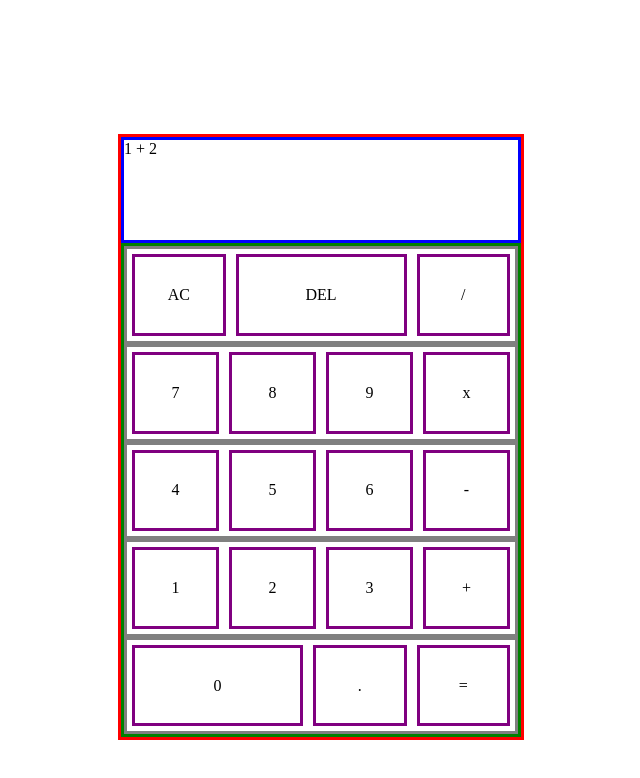
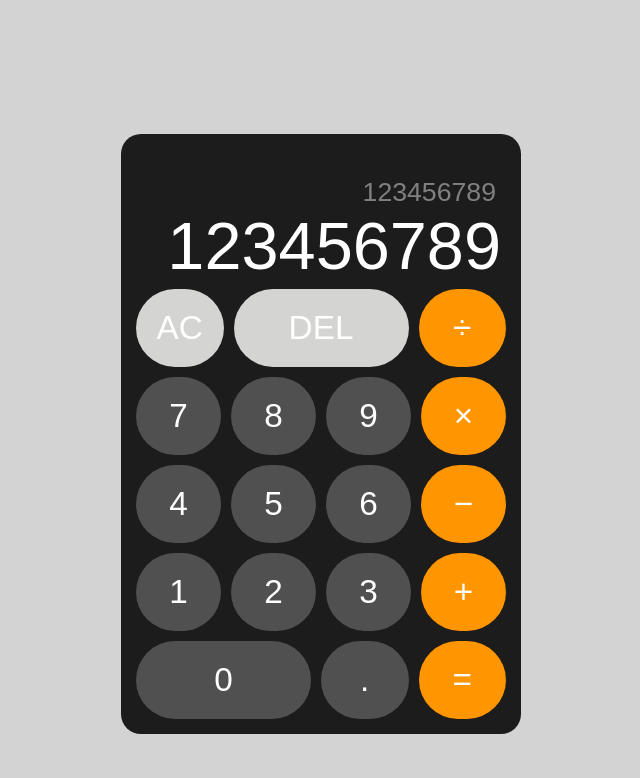
Before and after one commit to ikhwanhaqim24/calculator, a plain HTML site: page index.html in a window 1280 px wide. Shown: the whole page, without its empty margins (319-959 px from the left). Drawn offline with Linux system fonts and the light colour scheme.

Commit message:
Add button coloring and display placeholder

```diff
--- a/index.html
+++ b/index.html
@@ -9,35 +9,38 @@
 </head>
 <body>
     <div class="calculator ">
-        <div class="display">1 + 2</div>
+        <div class="display">
+            <div class="history">123456789</div>
+            <div class="current">123456789</div>
+        </div>
         <div class="keypad ">
             <ul class="row first">
-                <li class="button" id="ac">AC</li>
-                <li class="button" id="delete">DEL</li>
-                <li class="button" id="divide">/</li>
+                <li class="button grey" id="ac">AC</li>
+                <li class="button grey" id="delete">DEL</li>
+                <li class="button orange" id="divide">÷</li>
             </ul>
             <ul class="row second">
-                <li class="button" id="seven">7</li>
-                <li class="button" id="eight">8</li>
-                <li class="button" id="nine">9</li>
-                <li class="button" id="multiply">x</li>
+                <li class="button black" id="seven">7</li>
+                <li class="button black" id="eight">8</li>
+                <li class="button black" id="nine">9</li>
+                <li class="button orange" id="multiply">×</li>
             </ul>
             <ul class="row third">
-                <li class="button" id="four">4</li>
-                <li class="button" id="five">5</li>
-                <li class="button" id="six">6</li>
-                <li class="button" id="minus">-</li>
+                <li class="button black" id="four">4</li>
+                <li class="button black" id="five">5</li>
+                <li class="button black" id="six">6</li>
+                <li class="button orange" id="minus">−</li>
             </ul>
             <ul class="row fourth">
-                <li class="button" id="one">1</li>
-                <li class="button" id="two">2</li>
-                <li class="button" id="three">3</li>
-                <li class="button" id="plus">+</li>
+                <li class="button black" id="one">1</li>
+                <li class="button black" id="two">2</li>
+                <li class="button black" id="three">3</li>
+                <li class="button orange" id="plus">+</li>
             </ul>
             <ul class="row fifth">
-                <li class="button" id="zero">0</li>
-                <li class="button" id="point">.</li>
-                <li class="button" id="equals">=</li>
+                <li class="button black" id="zero">0</li>
+                <li class="button black" id="point">.</li>
+                <li class="button orange" id="equals">=</li>
             </ul>
         </div>
     </div>
--- a/style.css
+++ b/style.css
@@ -1,6 +1,8 @@
 body {
     display: flex;
     justify-content: center;
+    font-family: Arial, Helvetica, sans-serif;
+    background-color: lightgray;
 }
 
 .calculator {
@@ -9,20 +11,39 @@ body {
     display: flex;
     width: 400px;
     height: 600px;
-    border: solid red;
     margin: 10%;
+    box-sizing: border-box;
+    background-color: #1C1C1C;
+    border-radius: 20px;
 }
 
 .display {
-    border: solid blue;
-    height: 100px;
+    display: flex;
+    flex: 1;
+    flex-direction: column;
+    max-height: 25%;
+    color: white;
+    align-items: end;
+    justify-content: end;
+    margin: 0px 5px;
+    padding: 0px 15px;
+    font-size: 50pt;
+    max-width: 100%;
+}
+
+.display > .history {
+    font-size: 20pt;
+    color: grey;
+    margin: 0 5px;
 }
 
 .keypad {
     display: flex;
-    border: solid green;
+    /* border: solid green; */
     flex: 1 auto;
     flex-direction: column;
+    padding: 10px;
+    padding-top: 0px;
 }
 
 .row {
@@ -30,25 +51,40 @@ body {
     display: flex;
     margin: 0;
     padding: 0;
-    border: solid gray;
-}
-
-.first > #delete{
-    flex: 2;
-}
-
-.fifth > #zero{
-    flex: 2;
 }
 
 .button {
     flex: 1;
     display: flex;
-    border: solid purple;
     margin: 5px;
-    padding: 5px;
     align-items: center;
     justify-content: center;
+    border-radius: 50rem;
+    color: white;
+    font-size: 25pt;
+}
+
+.black {
+    background-color: #505050;
+}
+
+.grey {
+    background-color: #D4D4D2;
+}
+
+.orange {
+    background-color: #FF9500;
+}
+
+.fifth > #zero,
+.first > #delete {
+    flex: 2;
+    max-width: 50%;
+}
+
+#equals,
+#point {
+    max-width: 25%;
 }
 
 .hide-borders * {
```
